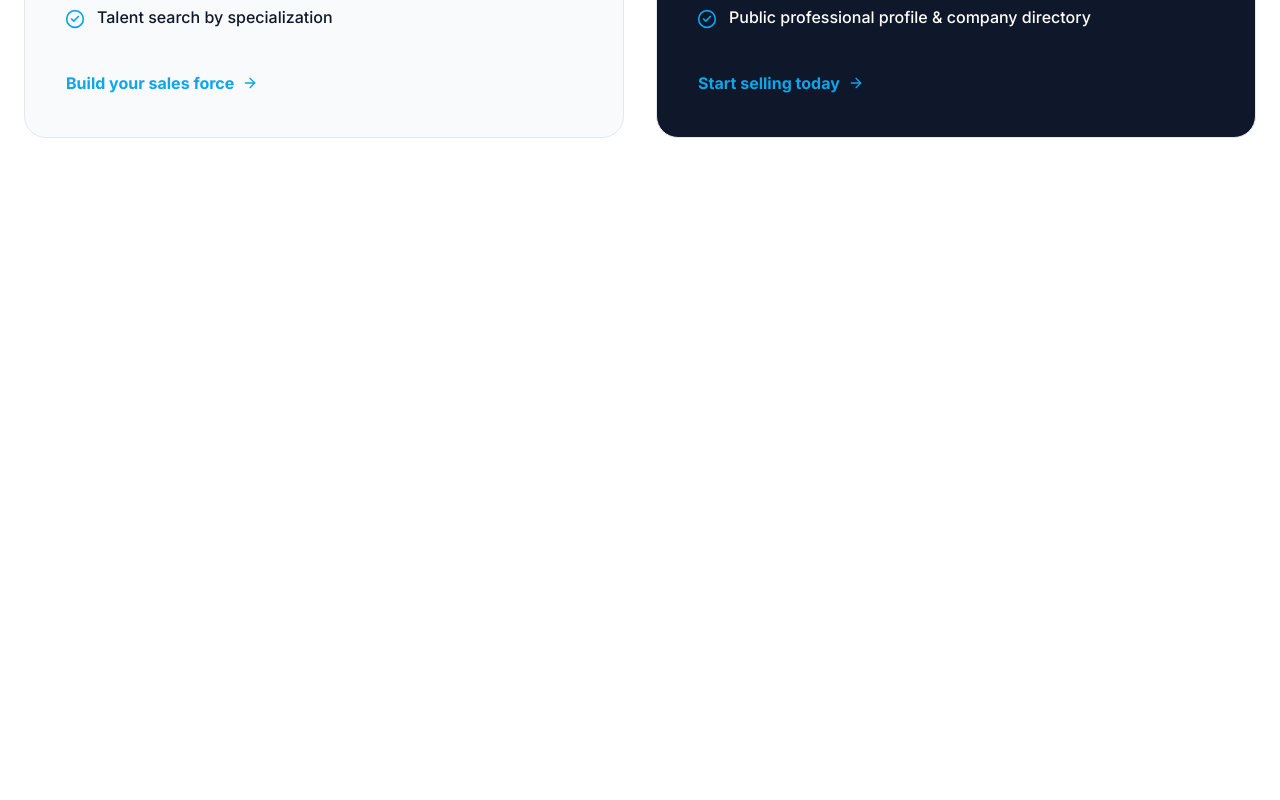
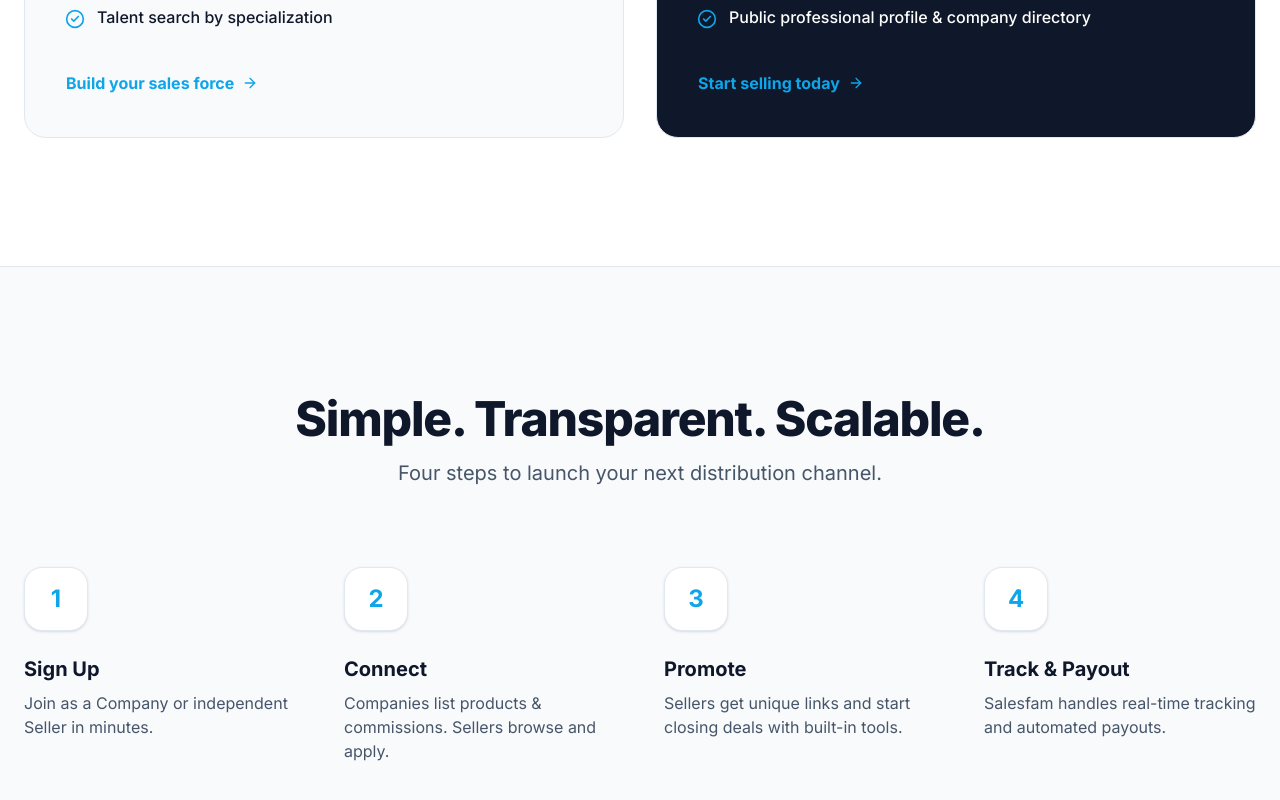
Before and after one commit to evuventures/salesfam-front, a Next.js app: page / in a window 1280 px wide. Shown: the part 1386-2186 px from the top of the page. Before the commit the page ends 1604 px from the top, so only its background shows below. Built offline with nearby package versions, Linux system fonts and the light colour scheme.

Commit message:
feat: implement HowItWorks section

```diff
--- a/app/page.tsx
+++ b/app/page.tsx
@@ -1,4 +1,5 @@
 import Hero from "@/components/sections/Hero";
+import { HowItWorks } from "@/components/sections/HowItWorks";
 import { ValueProps } from "@/components/sections/ValueProps";
 
 export default function Home() {
@@ -6,6 +7,7 @@ export default function Home() {
         <main className="pt-24 md:pt-32 pb-20 space-y-20 md:space-y-32">
             <Hero />
             <ValueProps />
+            <HowItWorks />
         </main>
     );
 }
--- /dev/null
+++ b/components/sections/HowItWorks.tsx
@@ -0,0 +1,58 @@
+const STEPS = [
+    {
+        number: 1,
+        title: "Sign Up",
+        description: "Join as a Company or independent Seller in minutes.",
+    },
+    {
+        number: 2,
+        title: "Connect",
+        description:
+            "Companies list products & commissions. Sellers browse and apply.",
+    },
+    {
+        number: 3,
+        title: "Promote",
+        description:
+            "Sellers get unique links and start closing deals with built-in tools.",
+    },
+    {
+        number: 4,
+        title: "Track & Payout",
+        description:
+            "Salesfam handles real-time tracking and automated payouts.",
+    },
+];
+
+export function HowItWorks() {
+    return (
+        <section
+            id="how-it-works"
+            className="bg-surface py-32 border-y border-line"
+        >
+            <div className="max-w-site mx-auto px-6 text-center mb-20">
+                <h2 className="text-4xl md:text-5xl font-extrabold tracking-tight text-ink">
+                    Simple. Transparent. Scalable.
+                </h2>
+                <p className="text-xl text-mute mt-4">
+                    Four steps to launch your next distribution channel.
+                </p>
+            </div>
+            <div className="max-w-site mx-auto px-6 grid md:grid-cols-4 gap-12 relative">
+                {STEPS.map((step) => (
+                    <div key={step.number} className="relative space-y-6">
+                        <div className="w-16 h-16 rounded-2xl bg-white border border-line shadow-sm flex items-center justify-center text-2xl font-bold text-brand mx-auto md:mx-0">
+                            {step.number}
+                        </div>
+                        <div className="space-y-2 text-center md:text-left">
+                            <h4 className="text-xl font-bold text-ink">
+                                {step.title}
+                            </h4>
+                            <p className="text-mute">{step.description}</p>
+                        </div>
+                    </div>
+                ))}
+            </div>
+        </section>
+    );
+}
```
Lines whose indentation alone changed are shown as unchanged.
